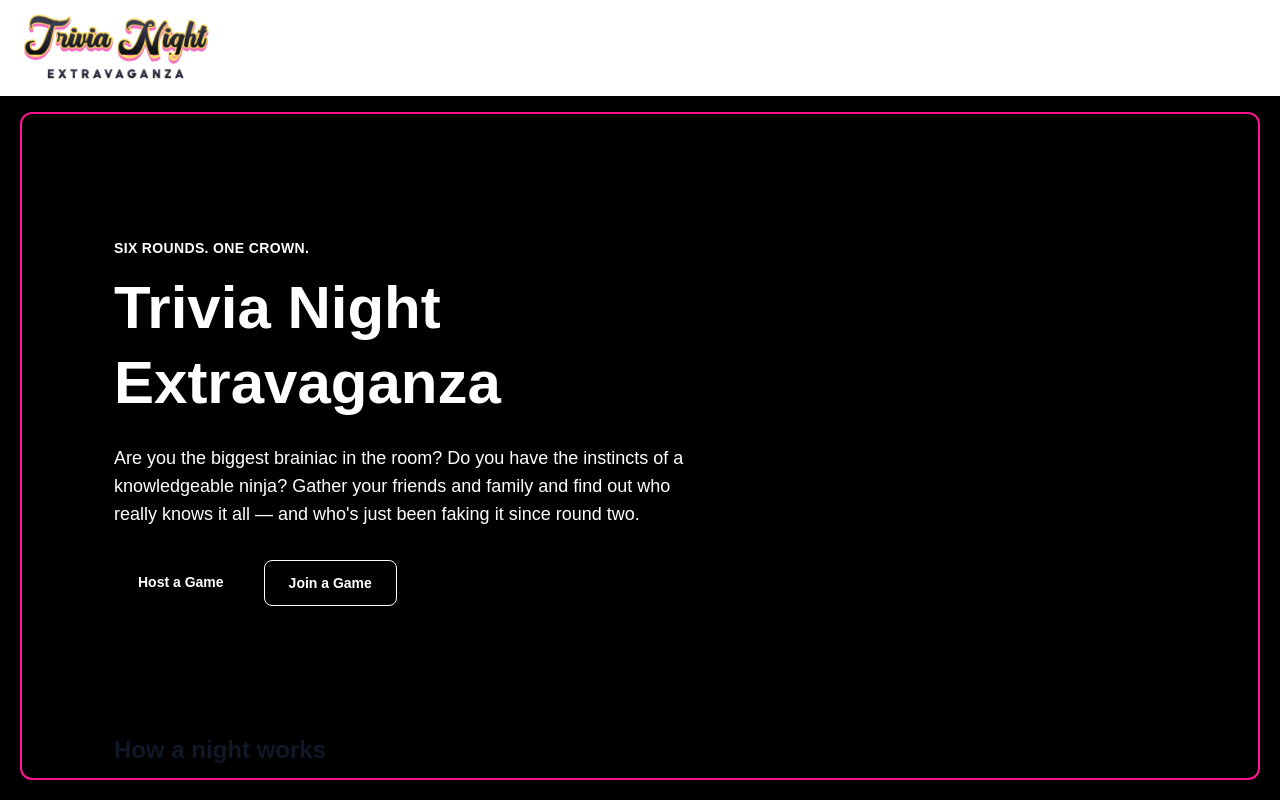
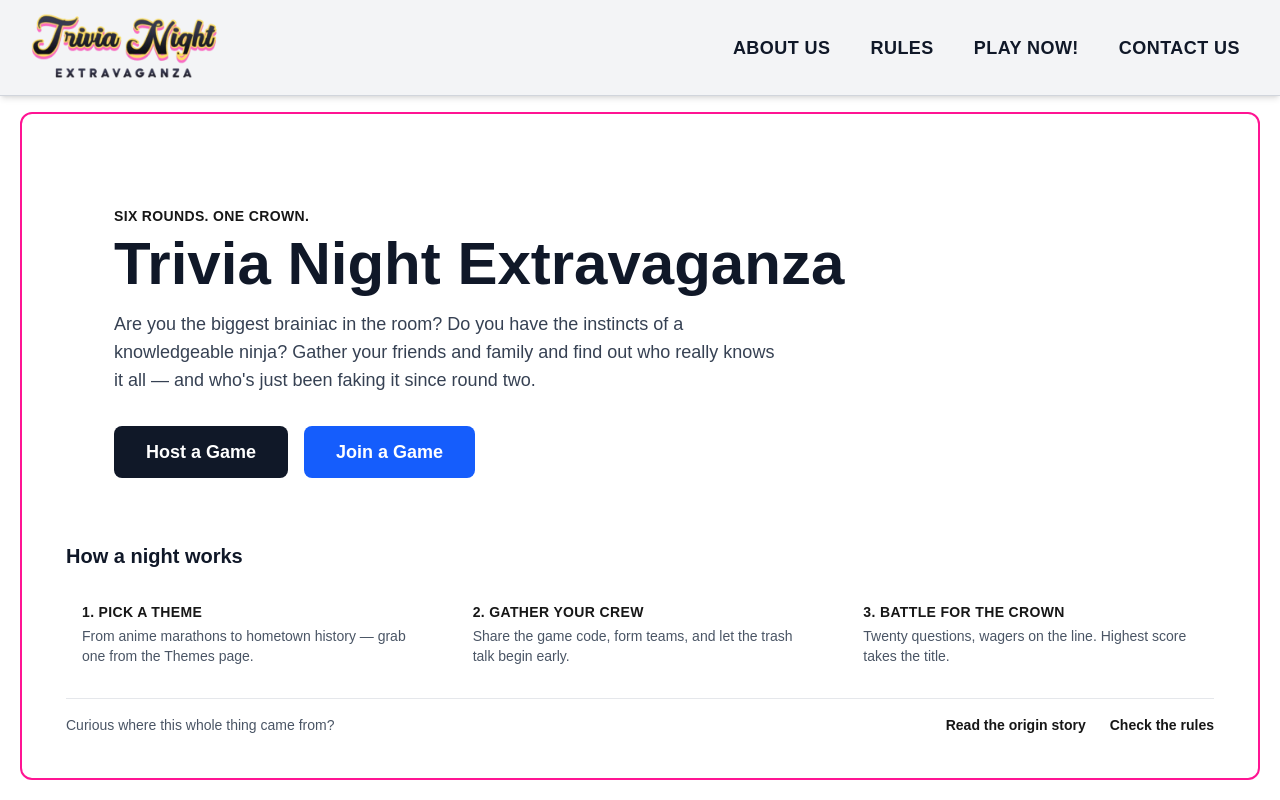
Before and after one commit to gruizg/trivia-night-extravaganza, a Next.js app in the folder client/: page / in a window 1280 px wide. Built offline with nearby package versions, Linux system fonts and the light colour scheme.

Commit message:
Update style

```diff
--- a/client/src/app/components/navbar/Navbar.js
+++ b/client/src/app/components/navbar/Navbar.js
@@ -1,44 +1,128 @@
-"use client"
+"use client";
 
 import Image from "next/image";
 import Link from "next/link";
-import {usePathname} from "next/navigation";
-import NavLink from "@/app/components/navbar/NavLink";
-import { FaBars, FaXmark } from 'react-icons/fa6';
-import {useState} from "react";
+import { usePathname } from "next/navigation";
+import { FaBars, FaXmark } from "react-icons/fa6";
+import { useState } from "react";
+
 export default function Navbar() {
-
     const [menuOpen, setMenuOpen] = useState(false);
     const pathname = usePathname();
 
     function handleNav() {
         setMenuOpen(!menuOpen);
     }
-return (
-        <nav className={"fixed w-full h-24 shadow-xl bg-white"}>
-            <div className={"flex justify-between items-center h-full w-full px-4 2xl:px-16"}>
-                <Link href={"/"}>
-                    <Image src={"/logo.png"} alt={"Logo"} width={205} height={75} className={"cursor-pointer"} priority/>
+
+    const navItems = [
+        { label: "About Us", href: "/about" },
+        { label: "Rules", href: "/rules" },
+        { label: "Play Now!", href: "/play" },
+        { label: "Contact Us", href: "/contact" },
+    ];
+
+    return (
+        <nav className="fixed top-0 left-0 w-full h-24 shadow-md bg-gray-100 border-b border-gray-300 z-50">
+            <div className="flex justify-between items-center h-full w-full px-6 2xl:px-16">
+                {/* Logo */}
+                <Link href="/">
+                    <Image
+                        src="/logo.png"
+                        alt="Logo"
+                        width={205}
+                        height={75}
+                        className="cursor-pointer object-contain"
+                        priority
+                    />
                 </Link>
-                <div className={"hidden sm:flex"}>
-                    <ul className={"hidden sm:flex"}>
-                        <NavLink href={"/about"}>About Us</NavLink>
-                        <NavLink href={"/rules"}>Rules</NavLink>
-                        <NavLink href={"/play"}>Play Now!</NavLink>
-                        <NavLink href={"/contact"}>Contact Us</NavLink>
+
+                {/* Desktop Navigation - Hidden on screens smaller than `lg` (1024px) */}
+                <div className="hidden lg:flex">
+                    <ul className="flex items-center gap-2">
+                        {navItems.map((item) => {
+                            const isActive = pathname === item.href;
+                            return (
+                                <li key={item.href}>
+                                    <Link
+                                        href={item.href}
+                                        className={`px-4 py-2 rounded-lg text-lg font-bold uppercase tracking-wide transition-all ${
+                                            isActive
+                                                ? "bg-[#ff1493] text-white shadow-sm"
+                                                : "text-gray-900 hover:text-[#ff1493] hover:bg-gray-200"
+                                        }`}
+                                    >
+                                        {item.label}
+                                    </Link>
+                                </li>
+                            );
+                        })}
                     </ul>
                 </div>
-                <div onClick={handleNav} className={"md:hidden cursor-pointer pl-24"}>
+
+                {/* Mobile/Tablet Hamburger Button - Visible on screens below `lg` */}
+                <div
+                    onClick={handleNav}
+                    className="lg:hidden cursor-pointer p-2 rounded-lg text-gray-900 hover:bg-gray-200"
+                    aria-label="Toggle Navigation Menu"
+                >
                     <FaBars size={25} />
                 </div>
             </div>
-            <div className={menuOpen ?
-                "fixed left-0 top-0 w-[65%] sm:hidden h-screen bg-[#ecf0f3] p-10 ease-in duration-500"
-                :
-                "fixed left-[-100%] top-0 p-10 ease-in duration-500"}>
 
+            {/* Mobile/Tablet Drawer Overlay */}
+            {menuOpen && (
+                <div
+                    className="fixed inset-0 bg-black/50 z-40 lg:hidden"
+                    onClick={handleNav}
+                />
+            )}
+
+            {/* Mobile/Tablet Navigation Drawer */}
+            <div
+                className={`fixed left-0 top-0 w-[75%] sm:w-[50%] lg:hidden h-screen bg-gray-100 p-8 z-50 border-r border-gray-300 transition-all duration-300 ease-in-out ${
+                    menuOpen ? "translate-x-0 shadow-2xl" : "-translate-x-full"
+                }`}
+            >
+                <div className="flex justify-between items-center pb-6 border-b border-gray-300">
+                    <Link href="/" onClick={() => setMenuOpen(false)}>
+                        <Image
+                            src="/logo.png"
+                            alt="Logo"
+                            width={140}
+                            height={50}
+                            className="object-contain"
+                        />
+                    </Link>
+                    <button
+                        onClick={handleNav}
+                        className="p-2 text-gray-900 hover:bg-gray-200 rounded-lg"
+                    >
+                        <FaXmark size={25} />
+                    </button>
+                </div>
+
+                {/* Mobile Nav Links */}
+                <ul className="flex flex-col gap-3 mt-8">
+                    {navItems.map((item) => {
+                        const isActive = pathname === item.href;
+                        return (
+                            <li key={item.href}>
+                                <Link
+                                    href={item.href}
+                                    onClick={() => setMenuOpen(false)}
+                                    className={`block w-full px-4 py-3 rounded-lg text-lg font-bold uppercase transition-all ${
+                                        isActive
+                                            ? "bg-[#ff1493] text-white"
+                                            : "text-gray-900 hover:bg-gray-200"
+                                    }`}
+                                >
+                                    {item.label}
+                                </Link>
+                            </li>
+                        );
+                    })}
+                </ul>
             </div>
-
         </nav>
-    )
+    );
 }
--- a/client/src/app/globals.css
+++ b/client/src/app/globals.css
@@ -1,8 +1,9 @@
 @import "tailwindcss";
 
+/* LIGHT MODE DEFAULTS */
 :root {
   --background: #ffffff;
-  --foreground: #000000;
+  --foreground: #171717;
 }
 
 @theme inline {
@@ -12,16 +13,17 @@
   --font-mono: var(--font-geist-mono);
 }
 
+/* DARK MODE OVERRIDES */
 @media (prefers-color-scheme: dark) {
   :root {
-    --background: #000000;
-    --foreground: #ededed;
+    --background: #333333; /* Your custom dark background */
+    --foreground: #ededed; /* Off-white text */
   }
 }
 
 body {
-  background: var(--foreground);
-  color: var(--background);
+  background: var(--background);
+  color: var(--foreground);
   font-family: Arial, Helvetica, sans-serif;
 }
 /*main {*/
@@ -63,21 +65,21 @@ body {
     @apply rounded-xl border border-gray-200 bg-white shadow-sm dark:border-[#ff1493] dark:bg-gray-900;
   }
   .card-compact {
-    @apply rounded-lg border border-gray-200 bg-white shadow-sm dark:border-[#ff1493] dark:bg-gray-900;
+    @apply rounded-lg border border-gray-200 bg-white shadow-sm dark:border-[#ff1493] dark:bg-gray-900 hover:shadow-md hover:border-blue-400;
   }
   .list-row {
-    @apply rounded-lg border border-gray-200 dark:border-[#ff1493];
+    @apply rounded-lg border border-gray-200 dark:border-blue-400;
   }
 
   /* Headings */
   .heading {
-    @apply font-bold text-gray-900 dark:text-pink-600;
+    @apply font-bold text-gray-900 dark:text-slate-100;
   }
   .heading-semibold {
-    @apply font-semibold text-gray-900 dark:text-white;
+    @apply font-semibold text-gray-900 dark:text-slate-100;
   }
   .heading-black {
-    @apply font-black text-gray-900 dark:text-white;
+    @apply font-black text-gray-900 dark:text-slate-100;
   }
   .text-emphasis {
     @apply font-medium text-gray-900 dark:text-white;
@@ -88,16 +90,16 @@ body {
 
   /* Body / muted text */
   .text-body {
-    @apply text-gray-800 dark:text-gray-200;
+    @apply text-gray-800 dark:text-slate-100;
   }
   .text-secondary {
-    @apply text-gray-700 dark:text-gray-300;
+    @apply text-gray-700 dark:text-gray-200;
   }
   .text-muted {
-    @apply text-gray-600 dark:text-gray-400;
+    @apply text-gray-600 dark:text-gray-300;
   }
   .text-subtle {
-    @apply text-gray-500 dark:text-gray-400;
+    @apply text-gray-500 dark:text-gray-300;
   }
   .text-dim {
     @apply text-gray-500;
@@ -135,12 +137,13 @@ body {
     @apply text-sm font-bold uppercase text-gray-500 dark:text-gray-400;
   }
 
+
   /* Buttons */
   .btn-primary {
-    @apply rounded-lg bg-blue-600 font-bold text-white hover:bg-blue-700 disabled:opacity-60;
+    @apply rounded-lg bg-gray-900 font-bold text-white hover:bg-[#ff1493] dark:bg-white dark:text-gray-900 dark:hover:bg-gray-100 disabled:opacity-60;
   }
   .btn-secondary {
-    @apply rounded bg-gray-100 font-bold text-gray-600 hover:bg-gray-200 dark:bg-gray-800 dark:text-gray-300;
+    @apply rounded-lg bg-blue-600 font-bold text-white hover:bg-[#ff1493] transition-colors disabled:opacity-60;
   }
   .btn-ghost {
     @apply font-bold text-gray-500 hover:bg-gray-100 dark:hover:bg-gray-800;
@@ -197,7 +200,7 @@ body {
 
   /* Inputs */
   .input-field {
-    @apply rounded-lg border border-gray-300 text-gray-900 focus:border-blue-500 focus:outline-none dark:border-gray-700 dark:bg-gray-800 dark:text-white;
+    @apply rounded-lg border border-gray-300 text-gray-900 focus:border-blue-500 focus:ring-1 focus:ring-blue-500 focus:outline-none dark:border-gray-700 dark:bg-gray-800 dark:text-white;
   }
 
   /* Two-state grading toggles (unselected vs. selected) */
--- a/client/src/app/host/_components/HostGame.js
+++ b/client/src/app/host/_components/HostGame.js
@@ -516,7 +516,7 @@ export default function HostGame() {
                         ) : isReviewing ? (
                             <button
                                 onClick={revealAnswer}
-                                className="flex-1 btn-purple px-4 py-3 text-sm"
+                                className="flex-1 btn-secondary px-4 py-3 text-sm"
                             >
                                 Reveal Answer
                             </button>
--- a/client/src/app/lobby/_components/TeamGameView.js
+++ b/client/src/app/lobby/_components/TeamGameView.js
@@ -247,10 +247,10 @@ export default function TeamGameView({ teamId, gameId, questionId, gameStatus, m
         <div className="grid flex-1 grid-cols-1 gap-6 lg:grid-cols-2">
             <div className="flex flex-col gap-4">
                 <div className="flex items-baseline justify-between">
-                    <h1 className="text-xl heading">
+                    <h1 className="mt-2 text-3xl heading sm:text-4xl">
                         Team {myTeam?.teamNumber} {myTeam?.teamName}
                     </h1>
-                    <p className="text-sm text-subtle">Score: {score}</p>
+                    <p className="label-caps-accent">Score: {score}</p>
                 </div>
 
                 <div className="flex-1 overflow-y-auto card p-4">
--- a/client/src/app/page.js
+++ b/client/src/app/page.js
@@ -2,72 +2,61 @@ import Link from "next/link";
 
 export default function Home() {
     return (
-        <div className="marketing-page page-container overflow-y-auto p-0">
-            {/* Hero */}
-            <section className="rounded-t-[10px] bg-[var(--tn-ink)] px-6 py-16 sm:px-12 sm:py-20">
-                <p className="text-sm font-bold uppercase tracking-wide text-[var(--tn-gold)]">
-                    Six rounds. One crown.
-                </p>
-                <h1 className="mt-3 max-w-2xl text-4xl font-bold leading-tight text-[var(--tn-cream)] sm:text-6xl">
+        <div className="page-container flex flex-col justify-between overflow-hidden p-6 sm:p-10">
+            {/* Hero Section */}
+            <section className="p-8 sm:p-12 flex flex-col items-start justify-center">
+                <span className="label-caps-accent mb-2">Six rounds. One crown.</span>
+                <h1 className="heading text-4xl sm:text-6xl mb-4">
                     Trivia Night Extravaganza
                 </h1>
-                <p className="mt-6 max-w-xl text-lg text-[var(--tn-cream)]/80">
+                <p className="text-secondary text-base sm:text-lg max-w-2xl mb-8">
                     Are you the biggest brainiac in the room? Do you have the instincts of a
                     knowledgeable ninja? Gather your friends and family and find out who
                     really knows it all — and who's just been faking it since round two.
                 </p>
-                <div className="mt-8 flex flex-wrap gap-4">
-                    <Link
-                        href="/themes"
-                        className="rounded-lg bg-[var(--tn-gold)] px-6 py-3 text-sm font-bold text-[var(--tn-ink)] hover:brightness-95"
-                    >
+
+                {/* Action Buttons */}
+                <div className="flex flex-wrap gap-4 w-full sm:w-auto">
+                    <Link href="/themes" className="btn-primary px-8 py-3 text-lg">
                         Host a Game
                     </Link>
-                    <Link
-                        href="/lobby"
-                        className="rounded-lg border border-[var(--tn-cream)]/30 px-6 py-3 text-sm font-bold text-[var(--tn-cream)] hover:bg-[var(--tn-cream)]/10"
-                    >
+                    <Link href="/lobby" className="btn-secondary px-8 py-3 text-lg">
                         Join a Game
                     </Link>
                 </div>
             </section>
 
-            {/* How a night works */}
-            <section className="px-6 py-12 sm:px-12">
-                <h2 className="text-2xl heading">
-                    How a night works
-                </h2>
-                <div className="mt-6 grid grid-cols-1 gap-6 sm:grid-cols-3">
-                    <div>
-                        <p className="text-sm text-accent-bold">1. Pick a theme</p>
-                        <p className="mt-1 text-sm text-muted">
-                            From anime marathons to hometown history — grab one from the Themes
-                            page.
+            {/* How It Works Section */}
+            <section className="py-4">
+                <h2 className="heading text-xl mb-4">How a night works</h2>
+                <div className="grid grid-cols-1 sm:grid-cols-3 gap-6">
+                    <div className="p-4">
+                        <p className="label-caps-accent mb-1">1. Pick a theme</p>
+                        <p className="text-muted text-sm">
+                            From anime marathons to hometown history — grab one from the Themes page.
                         </p>
                     </div>
-                    <div>
-                        <p className="text-sm text-accent-bold">2. Gather your crew</p>
-                        <p className="mt-1 text-sm text-muted">
-                            Share the game code, form teams, and let the trash talk begin
-                            before the first question even loads.
+                    <div className="p-4">
+                        <p className="label-caps-accent mb-1">2. Gather your crew</p>
+                        <p className="text-muted text-sm">
+                            Share the game code, form teams, and let the trash talk begin early.
                         </p>
                     </div>
-                    <div>
-                        <p className="text-sm text-accent-bold">3. Battle for the crown</p>
-                        <p className="mt-1 text-sm text-muted">
-                            Twenty questions, wagers on the line. Highest
-                            score at the end takes the title.
+                    <div className="p-4">
+                        <p className="label-caps-accent mb-1">3. Battle for the crown</p>
+                        <p className="text-muted text-sm">
+                            Twenty questions, wagers on the line. Highest score takes the title.
                         </p>
                     </div>
                 </div>
             </section>
 
-            {/* Teaser strip */}
-            <section className="flex flex-col gap-4 border-t border-gray-200 px-6 py-8 dark:border-gray-800 sm:flex-row sm:items-center sm:justify-between sm:px-12">
-                <p className="text-sm text-muted">
+            {/* Teaser Footer Strip */}
+            <section className="flex flex-col sm:flex-row items-center justify-between gap-4 pt-4 border-t border-gray-200 dark:border-[#ff1493]">
+                <p className="text-muted text-sm">
                     Curious where this whole thing came from?
                 </p>
-                <div className="flex gap-4 text-sm font-bold">
+                <div className="flex gap-6 text-sm">
                     <Link href="/about" className="btn-link">
                         Read the origin story
                     </Link>
--- a/client/src/app/play/page.js
+++ b/client/src/app/play/page.js
@@ -2,15 +2,49 @@ import Link from "next/link";
 
 export default function Play() {
     return (
-        <div className={"page-container"}>
-            <h1>Play</h1>
+        <div className="page-container flex flex-col items-center justify-center gap-10">
+            <div className="text-center">
+                <h1 className="heading-brand text-4xl sm:text-5xl mb-2">Ready to Play?</h1>
+                <p className="text-secondary text-lg">
+                    Choose whether you are setting up a new trivia room or entering an existing one.
+                </p>
+            </div>
 
-            <Link href={"/themes"} className={"theme-btn"}>
-                Host
-            </Link>
-            <Link href={"/lobby"} className={"join-btn"}>
-                Join
-            </Link>
+            <div className="grid grid-cols-1 md:grid-cols-2 gap-8 w-full max-w-4xl">
+                {/* Host Section */}
+                <div className="card p-8 flex flex-col justify-between items-center text-center gap-6 hover:shadow-md hover:border-blue-400">
+                    <div className="flex flex-col gap-2">
+                        <h2 className="heading text-2xl">Host a Game</h2>
+                        <p className="text-muted text-base">
+                            Pick a trivia theme, configure game settings, and lead the trivia night for your friends.
+                        </p>
+                    </div>
+
+                    <Link
+                        href="/themes"
+                        className="btn-primary theme-btn w-full py-5 text-2xl uppercase tracking-wider text-center transition-transform hover:scale-[1.02]"
+                    >
+                        Host
+                    </Link>
+                </div>
+
+                {/* Join Section */}
+                <div className="card p-8 flex flex-col justify-between items-center text-center hover:shadow-md hover:border-blue-400 gap-6">
+                    <div className="flex flex-col gap-2">
+                        <h2 className="heading text-2xl">Join a Room</h2>
+                        <p className="text-muted text-base">
+                            Got a game code? Jump right into an active lobby, pick your team, and start answering.
+                        </p>
+                    </div>
+
+                    <Link
+                        href="/lobby"
+                        className="btn-secondary join-btn w-full py-5 text-2xl uppercase tracking-wider text-center transition-transform hover:scale-[1.02]"
+                    >
+                        Join
+                    </Link>
+                </div>
+            </div>
         </div>
     );
 }
--- a/client/src/app/rules/page.js
+++ b/client/src/app/rules/page.js
@@ -30,7 +30,7 @@ export default function Rules() {
                     </p>
                     <p className="mt-2 text-secondary">
                         Each wager value can only be used once per question — you can't
-                        stack multiple 5s on the same answer.
+                        stack multiple 5s in the same round.
                     </p>
                 </section>
 
@@ -44,7 +44,7 @@ export default function Rules() {
                         engine skills.
                     </p>
                     <p className="mt-2 text-secondary">
-                        Anyone caught cheating will be publicly shamed, publicly
+                        Anyone caught cheating will be publicly shamed,
                         humiliated in front of their peers, and permanently banned from
                         ever playing trivia again. We don't make the rules. Actually, we
                         do. This is the rule.
```
Also changed, not shown: client/src/app/about/page.js (+6 -6 lines), 1 other file (tests, documents, lock files or other folders).
